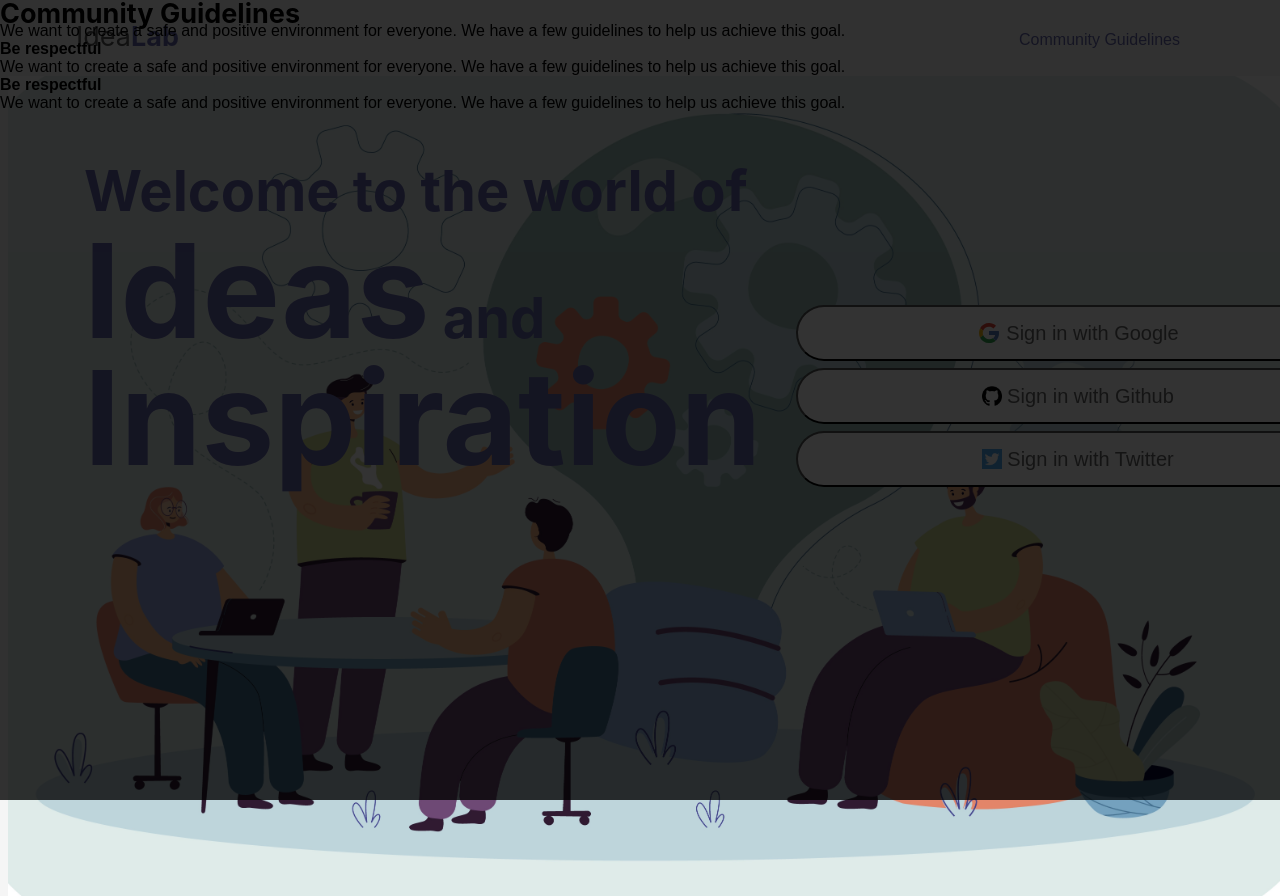
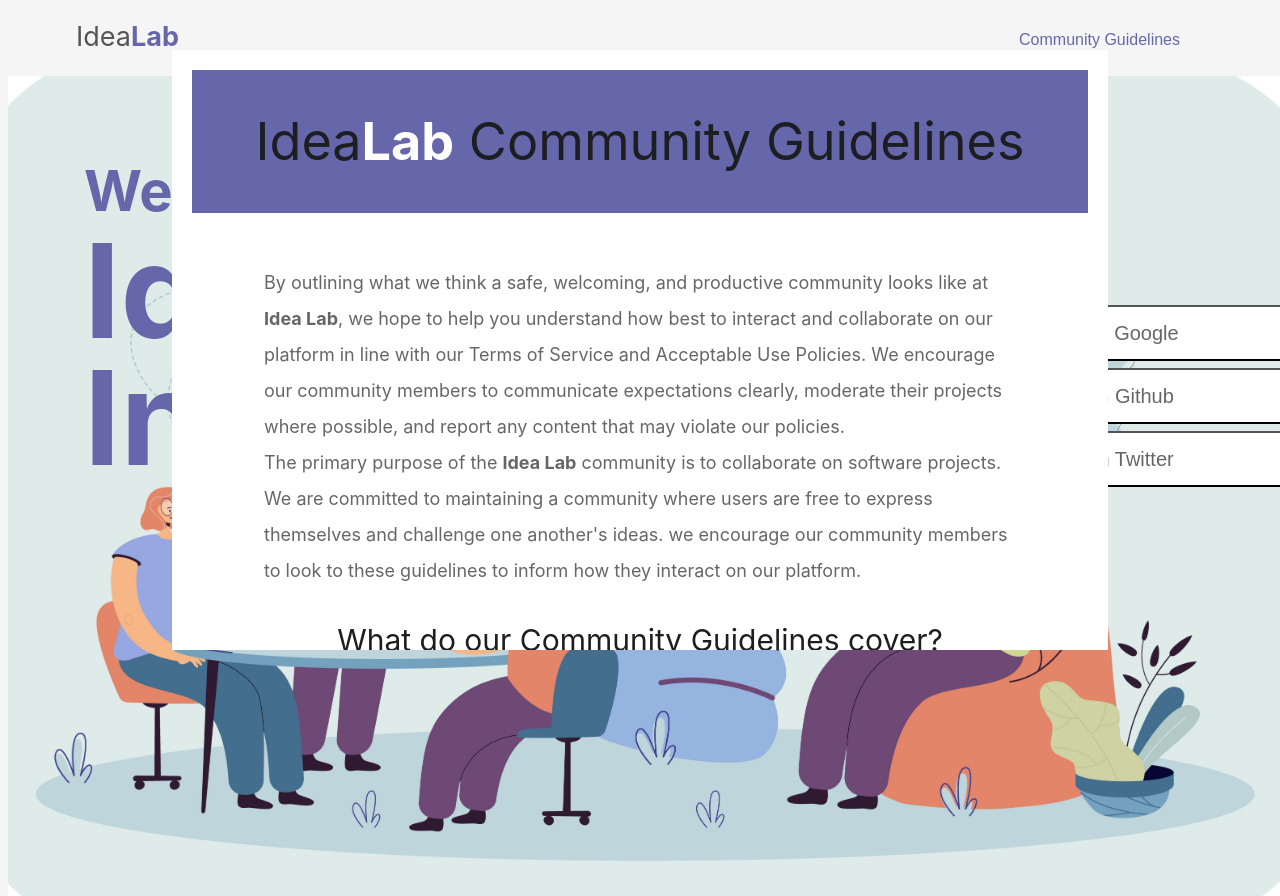
Before and after one commit to bhanuprakaash/Idea-Lab, a React (Create React App) app: page / in a window 1280 px wide. Both pictures are taken after a click on the link "Community Guidelines". Shown: the top 896 px of the page. Built offline with nearby package versions, Linux system fonts and the light colour scheme; no server answers.

Commit message:
added the community guidelines pop

```diff
--- a/src/components/CommunityGuidelines.js
+++ b/src/components/CommunityGuidelines.js
@@ -1,26 +1,79 @@
 import React from 'react';
 import styled from 'styled-components';
+import "../App.css";
 const CommunityGuidelines = (props) => {
+    const handleClick=(e)=>{
+        props.handleClick(e);
+    }
+
     return (
+
         <>
             {
                 props.showModel === "open" && (
-                    <Container>
-                    <h1>Community Guidelines</h1>
-                    <p>
-                        We want to create a safe and positive environment for everyone.
-                        We have a few guidelines to help us achieve this goal.
-                    </p>
-                    <h2>Be respectful</h2>
-                    <p>
-                        We want to create a safe and positive environment for everyone.
-                        We have a few guidelines to help us achieve this goal.
-                    </p>
-                    <h2>Be respectful</h2>
-                    <p>
-                        We want to create a safe and positive environment for everyone.
-                        We have a few guidelines to help us achieve this goal.
-                    </p>
+                <Container onClick={(e)=>handleClick(e)}>
+                    <Header>
+                    <Title>
+                    <span>Idea</span><span class="lastName" style={{color:"white",fontWeight:"bold"}}>Lab</span> Community Guidelines
+                    </Title>
+                    </Header>
+                    <Content>
+                        <p>By outlining what we think a safe, welcoming, and productive community looks like at <span style={{fontWeight:"bold",fontColor:"#6667AB"}}>Idea Lab</span>,
+                            we hope to help you understand how best to interact and collaborate on our platform in line with our Terms of Service and Acceptable Use Policies. We encourage our community members to communicate expectations clearly, moderate their projects where possible, and report any content that may violate our policies.</p>
+                        <p>The primary purpose of the <span style={{fontWeight:"bold",fontColor:"#6667AB"}}>Idea Lab</span> community is to collaborate on software projects. We are committed to maintaining a community
+                             where users are free to express themselves and challenge one another's ideas. we encourage our community members to look to these guidelines to inform how they interact on our platform. </p>
+                        <Title style={{fontSize:"30px"}}>
+                            What do our Community Guidelines cover?
+                        </Title>
+                        <ul>
+                            <li>
+                                <h3>Be Welcoming and Open-minded</h3>
+                                <p>New users join our community each day. Some are well-established developers, while others are just beginning. Be open to other ideas and experience levels.
+                                     Make room for opinions other than your own and be welcoming to new collaborators and those just getting started. </p>
+                            </li>
+                            <li>
+                                <h3>Be Respectful</h3>
+                                <p>Working in a collaborative environment means disagreements may happen. But remember to criticize ideas, not people. Share thoughtful, constructive criticism and be courteous to those you interact with.
+                                     If you’re unable to engage respectfully, consider taking a step back or using some of our moderation tools to deescalate a tense situation. </p>
+                            </li>
+                            <li>
+                                <h3>Connect with people you know</h3>
+                                <p>Before accepting an invitation ,take a moment to make sure you recognize the owner.
+                                     If anyone joins the class or group by mistake they can leave the class or group at anytime. </p>
+                            </li>
+                            <li>
+                                <h3>Send useful and relevant information</h3>
+                                <p>While every community is different each message you send should be valuable for your participants in your community. </p>
+                            </li>
+                            <li>
+                                <h3>Uses outside the educational space</h3>
+                                <p>communication should be used to support learning and features are intended for educational uses only.
+                                     Accounts with inappropriate content may be deactivated, closed, or reported to the appropriate law enforcement agencies. </p>
+                            </li>
+                            <li>
+                                <h3>Pretending to be someone else</h3>
+                                <p>use real name and select appropriate role. Misinterpreting yourself or impersonating other people is not allowed. </p>
+                            </li>
+                            <li>
+                                <h3>Adding or inviting people without permission</h3>
+                                <p>It's important to get permission from participants before adding them to classes. If we find these type of accounts they are deleted. </p>
+                            </li>
+                            <li>
+                                <h3>Harassment and bulling</h3>
+                                <p>Information or messages meant to harass ,bully or speak maliciously about other people are unacceptable. Here these type of accounts are blocked and reported. </p>
+                            </li>
+                            <li>
+                                <h3>
+                                Spamming participants
+                                </h3>
+                                <p>Remind prohibits sending multiple messages a day without regard for your participants or messages with irrelevant content are detected to be spam and account is deleted.</p>
+                            </li>
+                        </ul>
+                        <Close>
+                        <button onClick={(e)=>handleClick(e)}>Close</button>
+                    </Close>
+                    </Content>
+
                 </Container>
                 )
             }
@@ -28,14 +81,89 @@ const CommunityGuidelines = (props) => {
         );
 };
 const Container = styled.div`
+    font-family:-apple-system, BlinkMacSystemFont, "Segoe UI Adjusted", "Segoe UI", "Liberation Sans", sans-serif;
     position:fixed;
     top:0;
     left:0;
     right:0;
     bottom: 0;
     z-index: 9999;
-    color:black;
-    background-color: rgba(0,0,0,0.8);
+    height:70%;
+    background-color: white;
     animation: fadeIn 0.3s;
+    width:70%;
+    margin:0 auto;
+    padding:20px;
+    margin-top: 50px;
+    overflow-x: scroll;
+    margin-bottom: 50px;
 `;
+const Title = styled.h1`
+    color: #1c1e21;
+    background-color: rgba(0, 0, 0, 0);
+    font-size: 52.152px;
+    line-height: 63.15px;
+    vertical-align: baseline;
+    letter-spacing: normal;
+    word-spacing: 0px;
+    font-weight: 400;
+    font-style: normal;
+    font-variant: normal;
+    text-transform: none;
+    text-decoration: rgb(28, 30, 33);
+    text-align: center;
+    text-indent: 0px;
+    margin:20px 0;
+`;
+const Header = styled.div`
+    background-color: #6667AB;
+    width:100%;
+    padding:20px 0;
+`;
+const Content = styled.div`
+    width: 100%;
+    max-width:752px;
+    background-color: white;
+    max-height: 90%;
+    overflow: initial;
+    border-radius: 5px;
+    position: relative;
+    display: flex;
+    flex-direction: column;
+    top: 32px;
+    margin: 0 auto;
+    padding:20px;
+    font-size: 18px;
+    line-height: 2;
+    color: rgba(0,0,0,0.6);
+    p{
+        text-justify: inter-word;
+    }
+    `;
+const Close = styled.div`
+    width: 100%;
+    max-width:752px;
+    background-color: white;
+    max-height: 90%;
+    overflow: initial;
+    border-radius: 5px;
+    margin: 0 auto;
+    padding:20px;
+    font-size: 18px;
+    line-height: 2;
+    color: rgba(0,0,0,0.6);
+    button{
+        width: 100%;
+        background-color: #6667AB;
+        color: white;
+        padding: 10px;
+        border-radius: 5px;
+        border: none;
+        font-size: 18px;
+        font-weight: 600;
+        cursor: pointer;
+    }
+`;
+
+
 export default CommunityGuidelines;
--- a/src/components/Login.js
+++ b/src/components/Login.js
@@ -120,6 +120,7 @@ const SignIn = styled.a`
   line-height: 40px;
   padding: 10px 24px;
   text-align: center;
+  cursor: pointer;
   background-color: rgba(0, 0, 0, 0);
   &:hover {
     background-color: rgba(112, 181, 249, 0.15);
```
